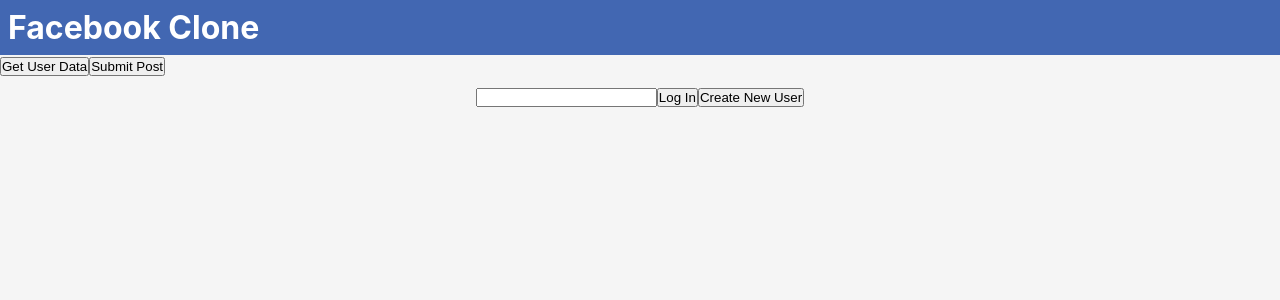
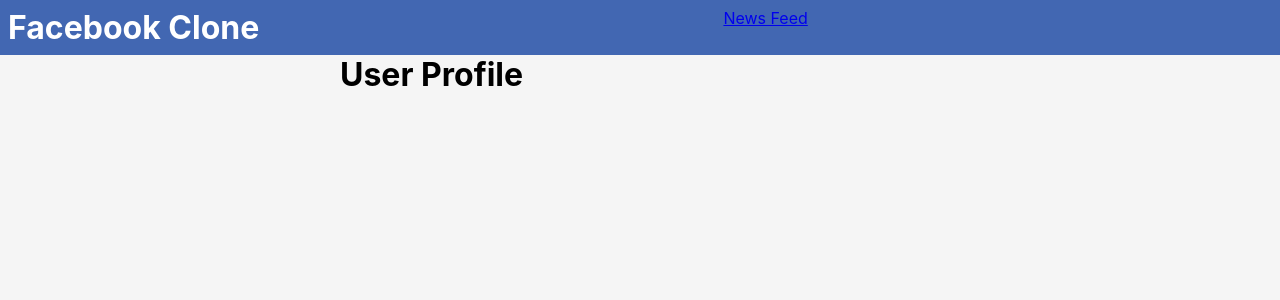
Before and after one commit to glu8/FacebookClone, a React (Create React App) app in the folder facebook-clone/: page /profile in a window 1280 px wide. Shown: the top 300 px of the page. Built offline with nearby package versions, Linux system fonts and the light colour scheme; data requests are answered from the project's data file.

Commit message:
added react router and developed profile component

```diff
--- a/facebook-clone/src/App.css
+++ b/facebook-clone/src/App.css
@@ -24,6 +24,13 @@
   border-width: 0px;
   padding: 1em;
   margin: 0px auto;
+}
+
+.Profile {
+  margin-left: auto;
+  margin-right: auto;
+  width: 600px;
+
 }
 
 .newPost {
--- a/facebook-clone/src/App.js
+++ b/facebook-clone/src/App.js
@@ -1,9 +1,9 @@
 import React, { useState, useEffect } from 'react';
+import { Routes, Route } from "react-router-dom";
 import './App.css';
-import Post from './components/Post.js';
-import New from './components/New.js';
-import Header from './components/Header.js';
-import NewUser from './components/NewUser.js';
+import Profile from './components/Profile.js';
+import NewsFeed from './components/NewsFeed.js';
+import Home from './Home.js';
 
 function App() {
 
@@ -118,46 +118,14 @@
   }
 
   return (
-    <div className="App">
 
-    <Header user={user} userData={userData} updateUser={updateUser}/>
+    <Routes>
+      <Route path="/" element={<Home user={user} userData={userData} updateUser={updateUser}/>}>
+        <Route path="/" element={<NewsFeed user={user} createNewUser={createNewUser} updateCreateNewUser={updateCreateNewUser} updateUser={updateUser} checkExistingUser={checkExistingUser} tempUser={tempUser} handleTempUserChange={handleTempUserChange} login={login} addPost={addPost} postKey={postKey} incrementKey={incrementKey} posts={posts} likePost={likePost} addCOmment={addComment} updatePost={updatePost}/>} />
+        <Route path="/profile" element={<Profile userData={userData} likePost={likePost} addComment={addComment} updatePost={updatePost} posts={posts}/>} />
+      </Route>
+    </Routes>
 
-    <button onClick={()=>(console.log(userData))}>Get User Data</button>
-    <button onClick={submitPost}>Submit Post</button>
-
-    <div className="AppBody">
-    {user === "" ?
-
-    <div className="Login">
-
-
-      { createNewUser ?
-      <React.Fragment>
-      <NewUser updateCreateNewUser={updateCreateNewUser} updateUser={updateUser} checkExistingUser={checkExistingUser}/>
-      </React.Fragment>
-      :
-      <React.Fragment>
-      <input name="user"  value={tempUser} onChange={handleTempUserChange} />
-      <button onClick={() => (login())}>Log In</button>
-      <button onClick={() => (updateCreateNewUser(true))}>Create New User</button>
-      </React.Fragment>
-      }
-
-
-    </div>
-    :
-    <div className="NewsFeed">
-
-      <New addPost={addPost} postKey={postKey} incrementKey={incrementKey} user={user}/>
-
-      {posts.map( (post) => {
-        return <Post post={post} likePost={likePost} addComment={addComment} updatePost={updatePost}/>
-      })}
-    </div>
-
-    }
-    </div>
-    </div>
   );
 }
 
--- /dev/null
+++ b/facebook-clone/src/Home.js
@@ -0,0 +1,21 @@
+import React, { useState, useEffect } from 'react';
+import { Link, Outlet} from "react-router-dom";
+import './App.css';
+import Header from './components/Header.js';
+
+function Home(props) {
+
+
+  return (
+    <div className="App">
+
+    <Header user={props.user} userData={props.userData} updateUser={props.updateUser}/>
+
+    <Outlet />
+
+
+    </div>
+  );
+}
+
+export default Home;
--- a/facebook-clone/src/components/Header.js
+++ b/facebook-clone/src/components/Header.js
@@ -1,4 +1,5 @@
 import React, { useState } from 'react'
+import { Link } from "react-router-dom";
 import '../App.css';
 
 function Header(props) {
@@ -6,10 +7,12 @@
     return (
         <div className="Header">
             <h1>Facebook Clone</h1>
+            <Link to="/">News Feed</Link>
 
             { props.user !== "" ?
             <div>
-            <p>{props.userData.name}</p>
+            <Link to="/profile">{props.userData.name}</Link>
+
             <button onClick={() => (props.updateUser(""))}>Log Out</button>
             </div>
             :
--- /dev/null
+++ b/facebook-clone/src/components/NewsFeed.js
@@ -0,0 +1,46 @@
+import React from 'react'
+import NewUser from './NewUser.js';
+import New from './New.js';
+import Post from './Post.js';
+import PostFeed from './PostFeed.js';
+import '../App.css';
+
+
+function NewsFeed(props) {
+
+    return (
+        <div className="AppBody">
+        {props.user === "" ?
+
+        <div className="Login">
+
+
+          { props.createNewUser ?
+          <React.Fragment>
+          <NewUser updateCreateNewUser={props.updateCreateNewUser} updateUser={props.updateUser} checkExistingUser={props.checkExistingUser}/>
+          </React.Fragment>
+          :
+          <React.Fragment>
+          <input name="user"  value={props.tempUser} onChange={props.handleTempUserChange} />
+          <button onClick={() => (props.login())}>Log In</button>
+          <button onClick={() => (props.updateCreateNewUser(true))}>Create New User</button>
+          </React.Fragment>
+          }
+
+
+        </div>
+        :
+        <div className="NewsFeed">
+
+          <New addPost={props.addPost} postKey={props.postKey} incrementKey={props.incrementKey} user={props.user}/>
+
+          <PostFeed user="" posts={props.posts} likePost={props.likePost} addComment={props.addComment} updatePost={props.updatePost}/>
+
+        </div>
+
+        }
+        </div>
+    )
+}
+
+export default NewsFeed;
--- /dev/null
+++ b/facebook-clone/src/components/PostFeed.js
@@ -0,0 +1,19 @@
+import React from 'react'
+import '../App.css';
+import Post from './Post.js';
+
+
+function PostFeed(props) {
+
+    return (
+        <div className="PostFeed">
+
+            {props.posts.filter((post) => {return (props.user === "")||(post.user === props.user)}).map( (post) => {
+            return <Post post={post} likePost={props.likePost} addComment={props.addComment} updatePost={props.updatePost}/>
+          })}
+        </div>
+    )
+
+}
+
+export default PostFeed;
--- a/facebook-clone/src/components/Profile.js
+++ b/facebook-clone/src/components/Profile.js
@@ -1,10 +1,16 @@
 import React, { useState } from 'react'
+import '../App.css';
+import PostFeed from './PostFeed.js'
 
 function Profile(props) {
 
     return (
         <div className="Profile">
-            <p>Profile</p>
+            <h1>User Profile</h1>
+            <p>{props.userData.name}</p>
+            <p>{props.userData.location}</p>
+            <PostFeed posts={props.posts} user={props.userData.username} likePost={props.likePost} addComment={props.addComment} updatePost={props.updatePost}/>
+
         </div>
     )
 
--- a/facebook-clone/src/index.js
+++ b/facebook-clone/src/index.js
@@ -1,12 +1,17 @@
 import React from 'react';
 import ReactDOM from 'react-dom';
+import { BrowserRouter } from 'react-router-dom';
+
 import './index.css';
 import App from './App';
 import reportWebVitals from './reportWebVitals';
 
+
 ReactDOM.render(
   <React.StrictMode>
-    <App />
+    <BrowserRouter>
+      <App />
+    </BrowserRouter>
   </React.StrictMode>,
   document.getElementById('root')
 );
```
